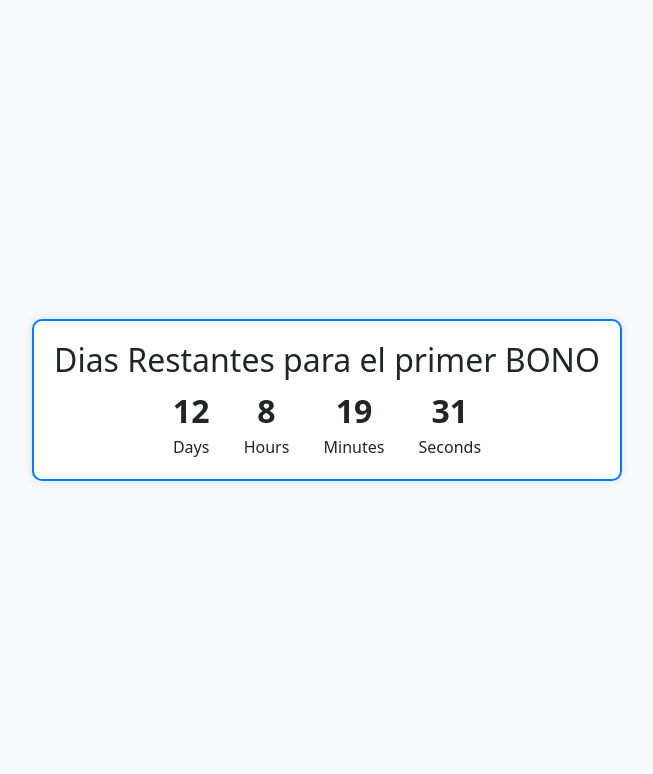
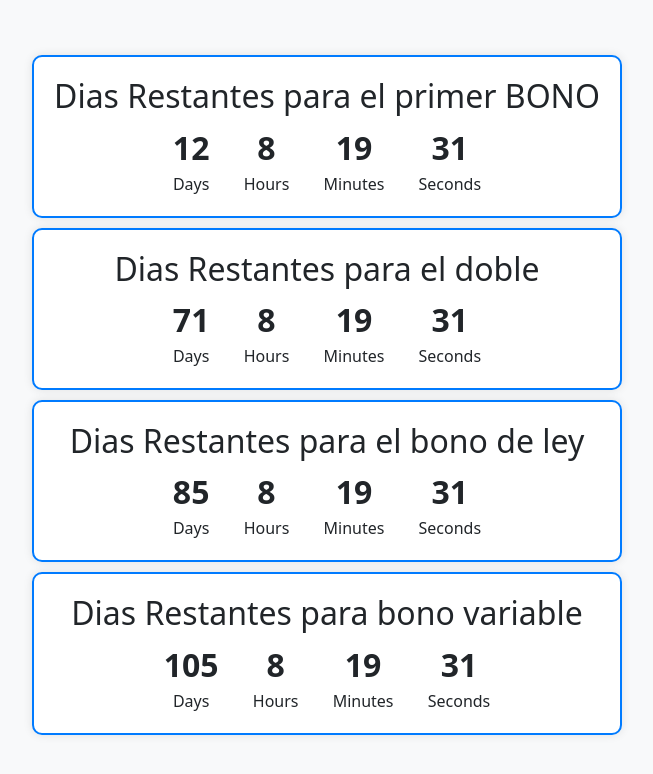
Before and after one commit to carlosyael/TIMER, a plain HTML site: page Index.html in a window 1280 px wide. Shown: the whole page, without its empty margins (313-966 px from the left). Drawn offline with nearby package versions, Linux system fonts and the light colour scheme.

Commit message:
Update Index.html

```diff
--- a/Index.html
+++ b/Index.html
@@ -21,6 +21,7 @@
       padding: 20px;
       border-radius: 10px;
       box-shadow: 0 0 10px rgba(0, 0, 0, 0.1);
+      margin-bottom: 10px;
     }
     .time-box {
       display: inline-block;
@@ -37,30 +38,90 @@
   </style>
 </head>
 <body>
-  <div class="countdown">
+  <div class="row ">
+  <div class="col-12">
+  <div id="cd1" class="countdown">
     <h2>Dias Restantes para el primer BONO</h2>
     <div class="time-box">
-      <span id="days">0</span>
+      <span id="days1">0</span>
       <p>Days</p>
     </div>
     <div class="time-box">
-      <span id="hours">0</span>
+      <span id="hours1">0</span>
       <p>Hours</p>
     </div>
     <div class="time-box">
-      <span id="minutes">0</span>
+      <span id="minutes1">0</span>
       <p>Minutes</p>
     </div>
     <div class="time-box">
-      <span id="seconds">0</span>
+      <span id="seconds1">0</span>
       <p>Seconds</p>
     </div>
   </div>
-
+  <div id="cd2" class="countdown">
+    <h2>Dias Restantes para el doble</h2>
+    <div class="time-box">
+      <span id="days2">0</span>
+      <p>Days</p>
+    </div>
+    <div class="time-box">
+      <span id="hours2">0</span>
+      <p>Hours</p>
+    </div>
+    <div class="time-box">
+      <span id="minutes2">0</span>
+      <p>Minutes</p>
+    </div>
+    <div class="time-box">
+      <span id="seconds2">0</span>
+      <p>Seconds</p>
+    </div>
+  </div>
+  <div id="cd3" class="countdown">
+    <h2>Dias Restantes para el bono de ley</h2>
+    <div class="time-box">
+      <span id="days3">0</span>
+      <p>Days</p>
+    </div>
+    <div class="time-box">
+      <span id="hours3">0</span>
+      <p>Hours</p>
+    </div>
+    <div class="time-box">
+      <span id="minutes3">0</span>
+      <p>Minutes</p>
+    </div>
+    <div class="time-box">
+      <span id="seconds3">0</span>
+      <p>Seconds</p>
+    </div>
+  </div>
+  <div id="cd4" class="countdown">
+    <h2>Dias Restantes para bono variable</h2>
+    <div class="time-box">
+      <span id="days4">0</span>
+      <p>Days</p>
+    </div>
+    <div class="time-box">
+      <span id="hours4">0</span>
+      <p>Hours</p>
+    </div>
+    <div class="time-box">
+      <span id="minutes4">0</span>
+      <p>Minutes</p>
+    </div>
+    <div class="time-box">
+      <span id="seconds4">0</span>
+      <p>Seconds</p>
+    </div>
+  </div>
+  </div>
+</div>
   <!-- JavaScript -->
   <script>
-    function startCountdown(targetDate) {
-      const countdownElement = document.querySelector('.countdown');
+    function startCountdown(targetDate,id) {
+      const countdownElement = document.querySelector('#cd'+id);
 
       function updateCountdown() {
         const now = new Date().getTime();
@@ -76,17 +137,26 @@
         const minutes = Math.floor((distance % (1000 * 60 * 60)) / (1000 * 60));
         const seconds = Math.floor((distance % (1000 * 60)) / 1000);
 
-        document.getElementById('days').innerText = days;
-        document.getElementById('hours').innerText = hours;
-        document.getElementById('minutes').innerText = minutes;
-        document.getElementById('seconds').innerText = seconds;
+        document.getElementById('days'+id).innerText = days;
+        document.getElementById('hours'+id).innerText = hours;
+        document.getElementById('minutes'+id).innerText = minutes;
+        document.getElementById('seconds'+id).innerText = seconds;
       }
 
       setInterval(updateCountdown, 1000);
     }
 
-    const targetDate = new Date("2024-10-01T00:00:00").getTime();
-    startCountdown(targetDate);
+    const targetDate1 = new Date("2024-10-01T00:00:00").getTime();
+    const targetDate2 = new Date("2024-11-29T00:00:00").getTime();
+    const targetDate3 = new Date("2024-12-13T00:00:00").getTime();
+    const targetDate4 = new Date("2025-01-02T00:00:00").getTime();
+
+    console.log(targetDate1);
+    startCountdown(targetDate1,'1');
+    startCountdown(targetDate2,'2');
+    startCountdown(targetDate3,'3');
+    startCountdown(targetDate4,'4');
+
   </script>
 </body>
 </html>
```
